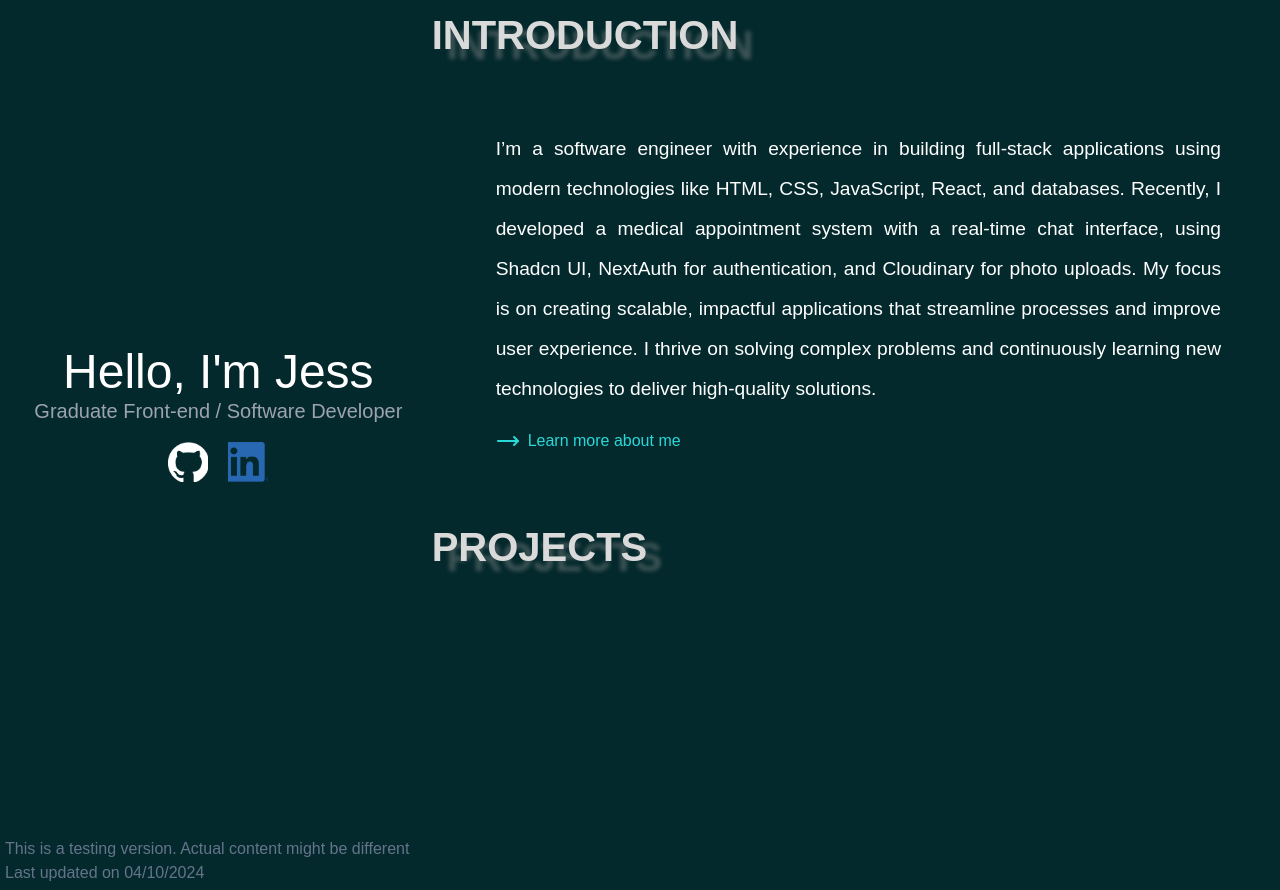
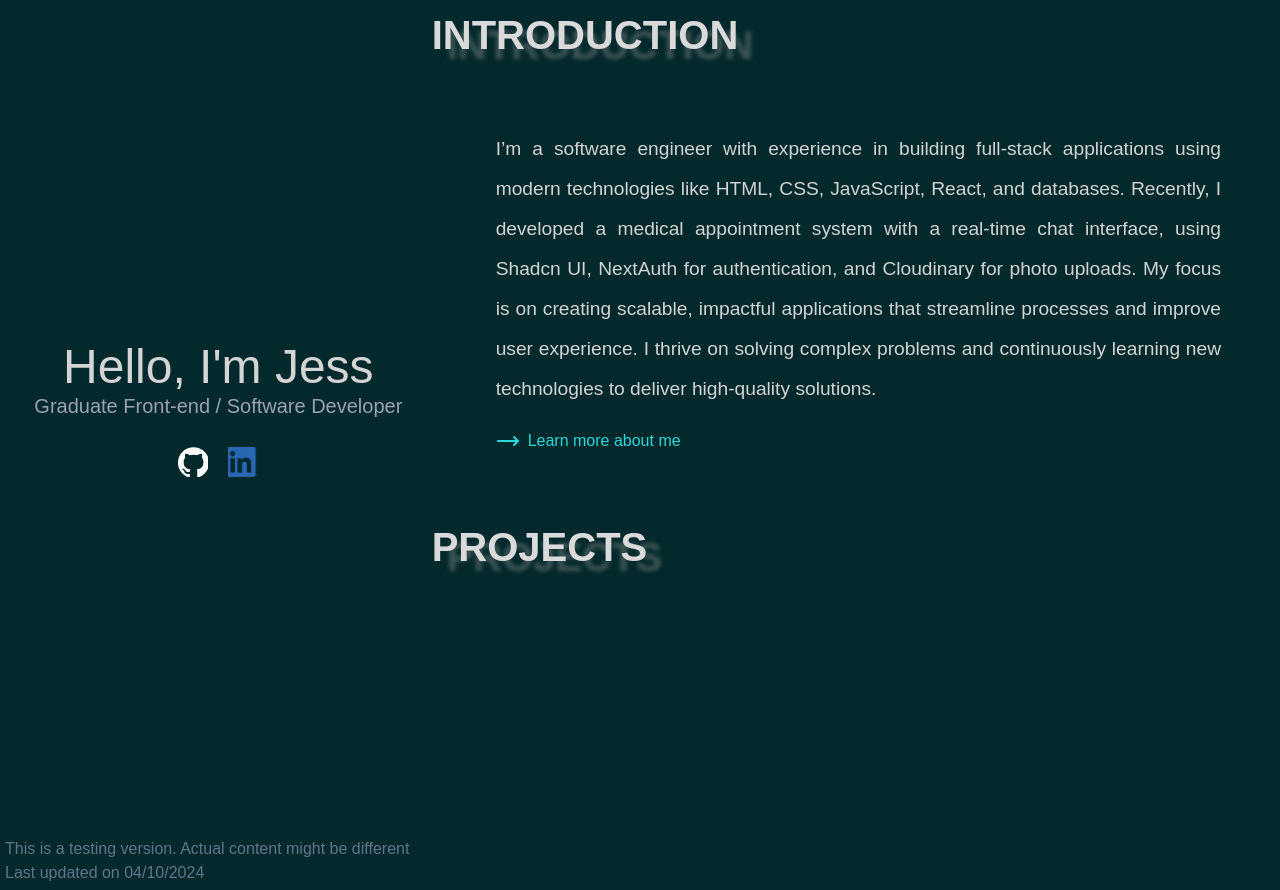
Before and after one commit to Jschong122/Jschong122.github.io, a Gatsby site: page / in a window 1280 px wide. Built offline with nearby package versions, Linux system fonts and the light colour scheme; Gatsby itself is replaced by a stand-in of ours.

Commit message:
fixed social media icons

```diff
--- a/package.json
+++ b/package.json
@@ -16,8 +16,7 @@
     "build": "gatsby build",
     "serve": "gatsby serve",
     "clean": "gatsby clean",
-    "deploy": "gatsby build && gh-pages -d public",
-    "predeploy": "gatsby build"
+    "deploy": "gatsby build && gh-pages -d public"
   },
   "dependencies": {
     "autoprefixer": "^10.4.20",
--- a/src/components/PersonalMsg.js
+++ b/src/components/PersonalMsg.js
@@ -1,6 +1,7 @@
 import React from "react";
 import { StaticImage } from "gatsby-plugin-image";
 import { Link } from "gatsby";
+import global from "../styles/global.css";
 
 const PersonalMsg = () => {
   return (
@@ -16,12 +17,16 @@ const PersonalMsg = () => {
           <StaticImage
             src="../assets/icons/github-mark-white.png"
             alt="github logo"
+            width={30}
+            height={30}
           />
         </a>
         <a href="https://www.linkedin.com/in/wai-suen-chong-887907239/">
           <StaticImage
             src="../assets/icons/LinkedIn-logo.png"
             alt="LinkedIn logo"
+            width={30}
+            height={30}
           />
         </a>
       </div>
--- a/src/pages/index.js
+++ b/src/pages/index.js
@@ -16,9 +16,8 @@ const IndexPage = () => {
         <Project />
       </div>
       <div className=" text-slate-500 mt-8 ">
-        {" "}
-        <h6> This is a testing version. Actual content might be different</h6>
-        <h6> Last updated on 04/10/2024</h6>{" "}
+        <p> This is a testing version. Actual content might be different</p>
+        <p> Last updated on 04/10/2024</p>{" "}
       </div>
     </div>
   );
--- a/src/styles/global.css
+++ b/src/styles/global.css
@@ -36,7 +36,7 @@ h6 {
 
 body {
   background-color: #04292c;
-  color: white;
+  color: rgb(212, 212, 212);
 }
 
 /* index.js  */
@@ -106,13 +106,10 @@ a {
 .social-media-wrapper {
   display: flex;
   align-items: center;
-  align-items: center;
 }
 
-.social-media-wrapper img {
-  width: 40px;
-  height: 40px;
-  margin: 0 10px;
+.social-media-wrapper a {
+  margin: 10px;
 }
 
 /* About me */
```
